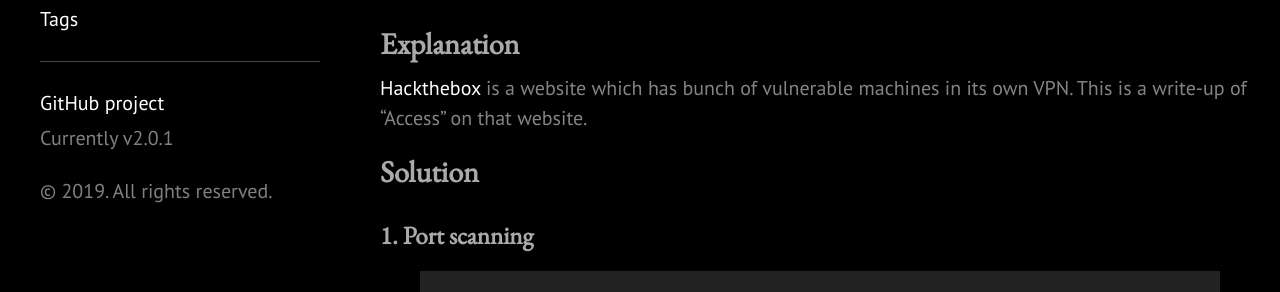
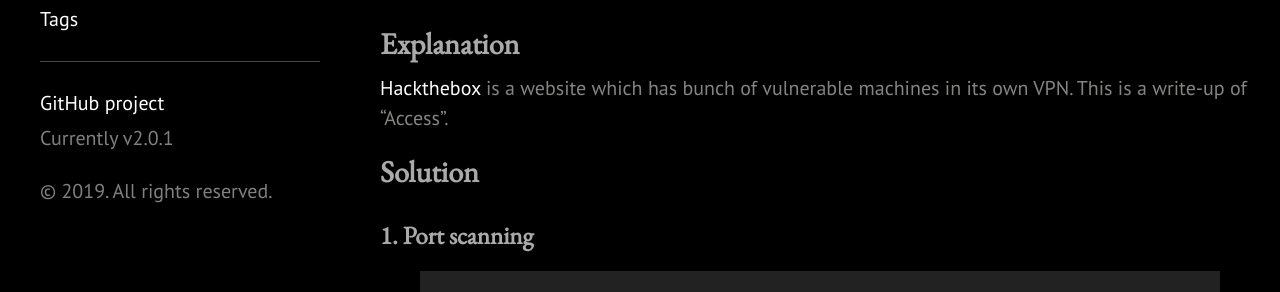
Before and after one commit to 1n4r1/1n4r1.github.io, a Jekyll site: the page built from _posts/2019-03-02-Hackthebox-Access-Writeup.md, in a window 1280 px wide and 900 px high, scrolled down 409 px. Shown: the part 185-477 px from the top of the window. Built offline with Jekyll 4.4.1, drawn with Linux system fonts in a browser that asks for light colours.

Commit message:
modify 2019-03-02

```diff
--- a/_posts/2019-03-02-Hackthebox-Access-Writeup.md
+++ b/_posts/2019-03-02-Hackthebox-Access-Writeup.md
@@ -7,7 +7,7 @@ categories: HackTheBox
 <img src="/public/images/2019-03-02/access_badge.png"><br>
 ## Explanation
 <a href="https://www.hackthebox.eu">Hackthebox</a> is a website which has bunch of vulnerable machines in its own VPN.
-This is a write-up of "Access" on that website.
+This is a write-up of "Access".
 
 ## Solution
 ### 1. Port scanning
```
